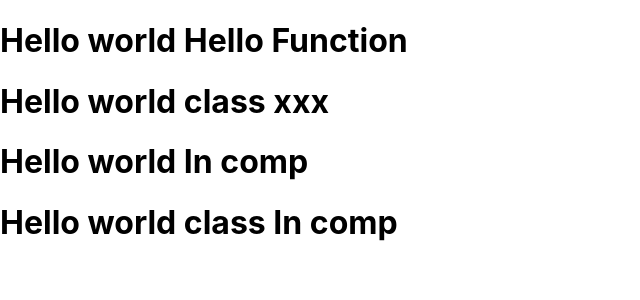
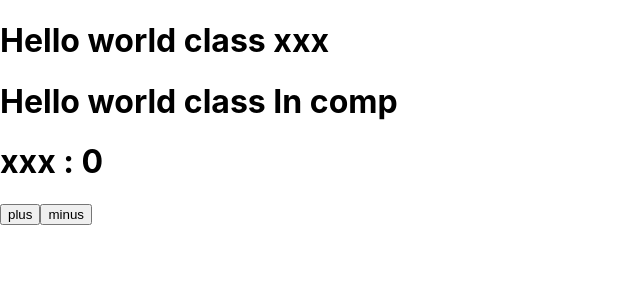
Before and after one commit to wadcharapong-n/react-app, a React (Create React App) app: page / in a window 1280 px wide. Shown: the top 300 px of the page, without its empty margins (0-640 px from the left). Built offline with nearby package versions, Linux system fonts and the light colour scheme.

Commit message:
set state

```diff
--- a/src/index.js
+++ b/src/index.js
@@ -3,10 +3,6 @@ import ReactDOM from 'react-dom';
 import './index.css';
 import App from './App';
 import * as serviceWorker from './serviceWorker';
-
-function Hello(props){
-return <h1>Hello world {props.title}</h1>;
-}
 
 class HelloWorldComp extends React.Component{
   render(){
@@ -15,17 +11,33 @@ class HelloWorldComp extends React.Component{
 }
 
 class HelloWorldInComp extends React.Component{
+  constructor(props){
+    super(props);
+    this.state = {
+      count: 0
+    };
+  }
+  onIncrement = () => {
+    this.setState({count: this.state.count+1})
+  }
+
+  onDeincrement = () => {
+    this.setState((prevState) => ({count: prevState.count -1}))
+    this.setState((prevState) => ({count: prevState.count -1}))
+  }
+
   render(){
-  return <div>
-    <Hello title="In comp"/>
-    <HelloWorldComp title="In comp"/>
-  </div>
+    return <div>
+      <HelloWorldComp title="In comp"/>
+      <p><h1>{this.props.title} : {this.state.count}</h1></p>
+      <button onClick={this.onIncrement}>plus</button>
+      <button onClick={this.onDeincrement}>minus</button>
+    </div>
   }
 }
 
 ReactDOM.render(
   <React.StrictMode>
-    <Hello title="Hello Function"/>
     <HelloWorldComp title="xxx"/>
     <HelloWorldInComp title="xxx"/>
   </React.StrictMode>,
```
